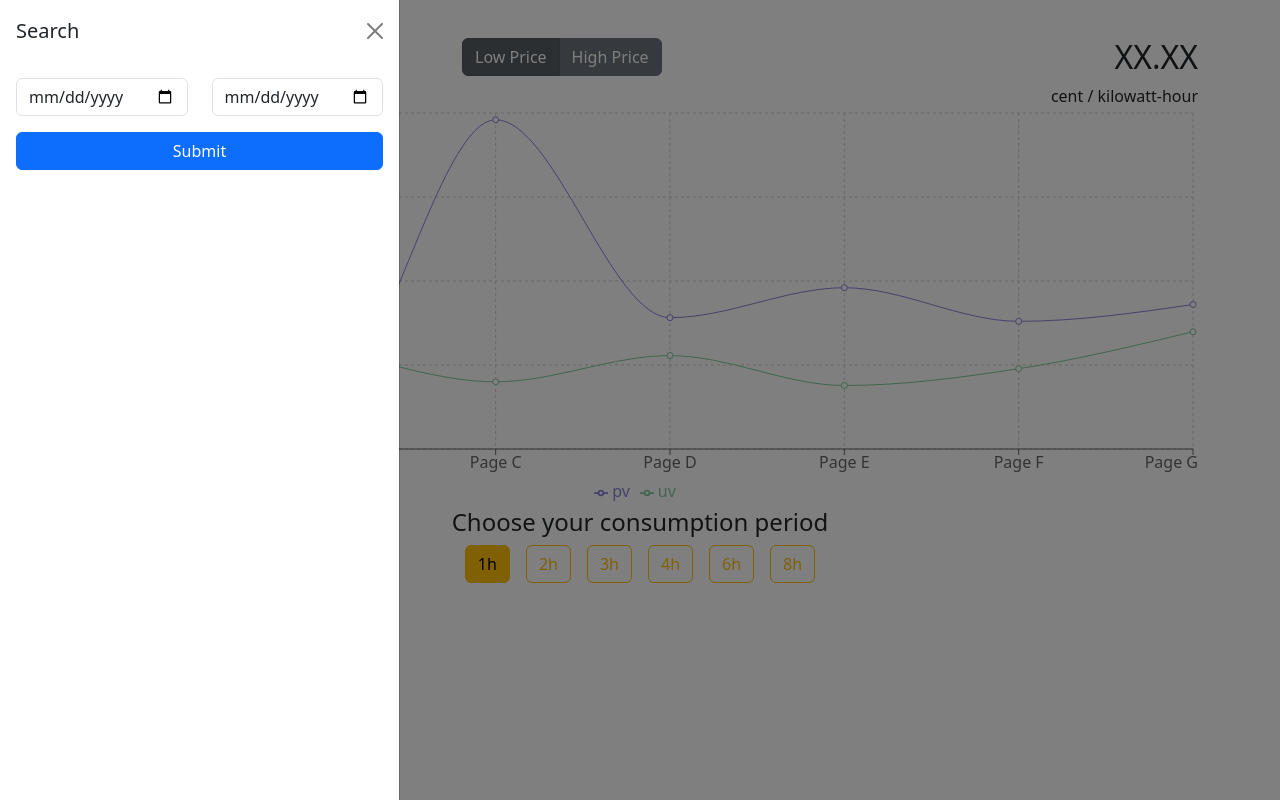
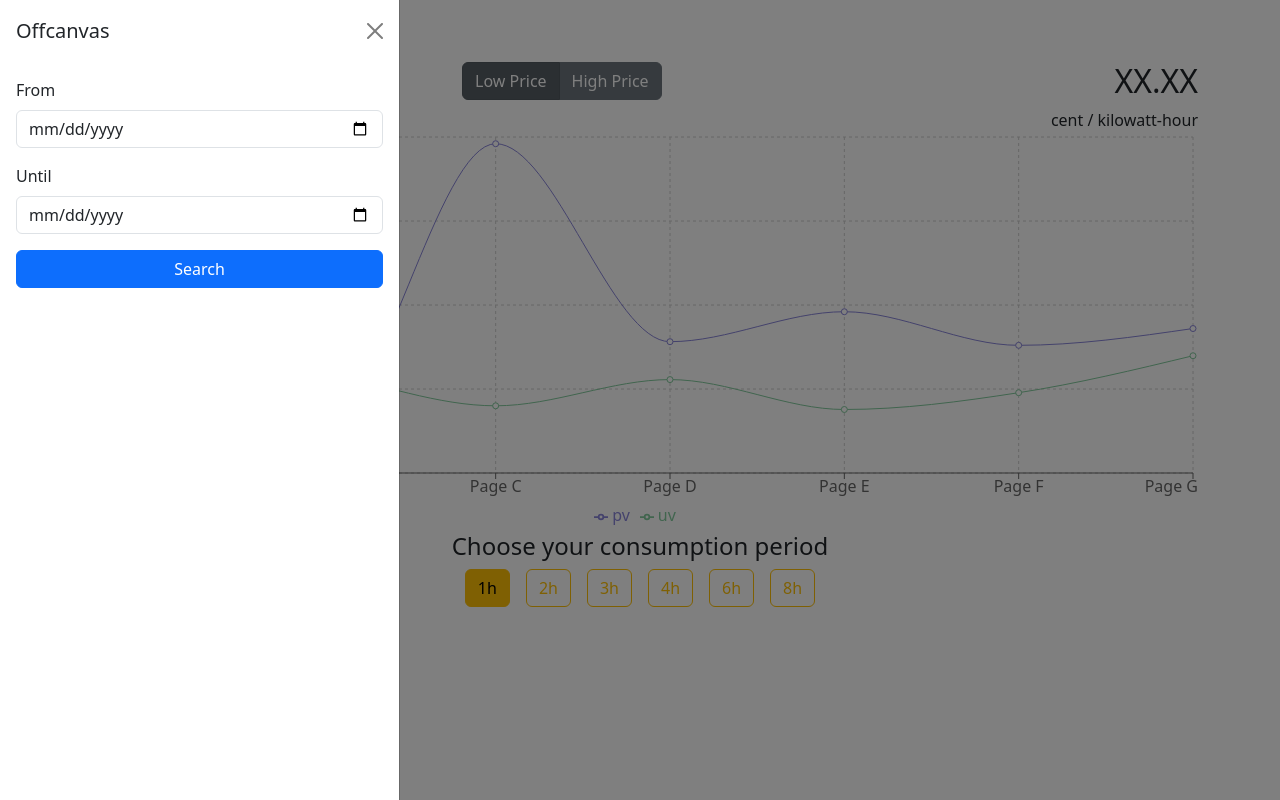
Before and after one commit to ertelicious/elektrikell, a React (Create React App) app: page / in a window 1280 px wide. Both pictures are taken after a click on the button "Search". Built offline with nearby package versions, Linux system fonts and the light colour scheme.

Commit message:
homework in class

```diff
--- a/src/App.js
+++ b/src/App.js
@@ -5,20 +5,26 @@
 import Head, { DEFAULT_ACTIVE_BUTTON } from './Head';
 import Body from './Body';
 import Footer from './Footer';
+import LeftSidebar from './LeftSidebar';
 
 
 function App() {
   const [activePrice, setActivePrice] = useState(DEFAULT_ACTIVE_BUTTON);
   const [activeHour, setActiveHour] = useState();
+  const [showSidebar, setShowSidebar] = useState(false);
+
+  const handleCloseSidebar = () => setShowSidebar(false);
+  const handleOpenSidebar = () => setShowSidebar(true)
 
   return (
     <Container>
-      <Head activePrice={activePrice} setActivePrice={setActivePrice} />
+      <Head activePrice={activePrice} setActivePrice={setActivePrice}  handleOpenSidebar={handleOpenSidebar}/>
       <Body activeHour={activeHour}/>
       <Footer
         activePrice={activePrice}
         activeHour={activeHour}
         setActiveHour={setActiveHour} />
+      <LeftSidebar show={showSidebar} handleClose={handleCloseSidebar} />
     </Container>
   );
 }
--- a/src/Head/Head.jsx
+++ b/src/Head/Head.jsx
@@ -1,25 +1,28 @@
 import Logo from './Logo';
 import Info from './Info';
-import Search from './Search';
+// import Search from './Search';
 import Row from 'react-bootstrap/Row';
 import Col from 'react-bootstrap/Col';
 
 
 function Head(props) {
+
+    const { handleOpenSidebar, ...restProps } = props; //деструкт из проперти то, что нам необходимо
+
     return (
         <>
             <Row>
                 <Col>
                     <Col>
-                        <Logo />
+                        <Logo handleOpenSidebar={handleOpenSidebar} />
                     </Col>
                     <Col>
-                        <Search />
+                        {/* <Search /> */}
                     </Col>
                 </Col>
             </Row>
             <Row>
-                <Info {...props} />
+                <Info {...restProps} />
             </Row>
             <Row>
 
--- a/src/Head/Logo.jsx
+++ b/src/Head/Logo.jsx
@@ -1,8 +1,21 @@
-// import Col from 'react-bootstrap/Col';
+import Col from "react-bootstrap/Col";
+import Button from "react-bootstrap/Button";
 
 
-function Logo () {
-    return (<></>);
+function Logo ({ handleOpenSidebar }) {
+    return (
+        <>
+            <Col>Logo</Col>
+            <Col>
+                <Button
+                    variant="primary"
+                    onClick={handleOpenSidebar}
+                >
+                    Search
+                </Button>
+            </Col>
+        </>
+    );
 }
 
 export default Logo;
--- a/src/Head/Range.jsx
+++ b/src/Head/Range.jsx
@@ -1,37 +1,37 @@
-import Form from 'react-bootstrap/Form';
-import Col from 'react-bootstrap/Col';
-import Row from 'react-bootstrap/Row';
-import Button from 'react-bootstrap/Button';
+// import Form from 'react-bootstrap/Form';
+// import Col from 'react-bootstrap/Col';
+// import Row from 'react-bootstrap/Row';
+// import Button from 'react-bootstrap/Button';
 
 
-function Range() {
-  return (
-    <Form>
-      <Row>
-        <Col>
-          <Form.Control
-            type="date"
-            id="from"
-            name="from"
-          />
-        </Col>
-        <Col>
-          <Form.Control
-            type="date"
-            id="until"
-            name="until"
-          />
-        </Col>
-      </Row>
-      <Row className="mt-3">
-        <div className="d-grid gap-2">
-          <Button variant="primary" type="submit">
-            Submit
-          </Button>
-        </div>
-      </Row>
-    </Form>
-  );
-}
+// function Range() {
+//   return (
+//     <Form>
+//       <Row>
+//         <Col>
+//           <Form.Control
+//             type="date"
+//             id="from"
+//             name="from"
+//           />
+//         </Col>
+//         <Col>
+//           <Form.Control
+//             type="date"
+//             id="until"
+//             name="until"
+//           />
+//         </Col>
+//       </Row>
+//       <Row className="mt-3">
+//         <div className="d-grid gap-2">
+//           <Button variant="primary" type="submit">
+//             Submit
+//           </Button>
+//         </div>
+//       </Row>
+//     </Form>
+//   );
+// }
 
-export default Range;
+// export default Range;
--- a/src/Head/Search.jsx
+++ b/src/Head/Search.jsx
@@ -1,31 +1,31 @@
-import { useState } from 'react';
-import Button from 'react-bootstrap/Button';
-import Offcanvas from 'react-bootstrap/Offcanvas';
-import Range from './Range';
+// import { useState } from 'react';
+// import Button from 'react-bootstrap/Button';
+// import Offcanvas from 'react-bootstrap/Offcanvas';
+// import Range from './Range';
 
 
-function Search() {
-  const [show, setShow] = useState(false);
+// function Search() {
+//   const [show, setShow] = useState(false);
 
-  const handleClose = () => setShow(false);
-  const handleShow = () => setShow(true);
+//   const handleClose = () => setShow(false);
+//   const handleShow = () => setShow(true);
 
-  return (
-    <>
-      <Button variant="primary" onClick={handleShow}>
-        Search
-      </Button>
+//   return (
+//     <>
+//       <Button variant="primary" onClick={handleShow}>
+//         Search
+//       </Button>
 
-      <Offcanvas show={show} onHide={handleClose}>
-        <Offcanvas.Header closeButton>
-          <Offcanvas.Title>Search</Offcanvas.Title>
-        </Offcanvas.Header>
-        <Offcanvas.Body>
-          <Range />
-        </Offcanvas.Body>
-      </Offcanvas>
-    </>
-  );
-}
+//       <Offcanvas show={show} onHide={handleClose}>
+//         <Offcanvas.Header closeButton>
+//           <Offcanvas.Title>Search</Offcanvas.Title>
+//         </Offcanvas.Header>
+//         <Offcanvas.Body>
+//           <Range />
+//         </Offcanvas.Body>
+//       </Offcanvas>
+//     </>
+//   );
+// }
 
-export default Search;
+// export default Search;
--- /dev/null
+++ b/src/LeftSidebar/LeftSidebar.jsx
@@ -0,0 +1,18 @@
+import { Offcanvas } from "react-bootstrap";
+import SearchForm from "./SearchForm";
+
+
+function LeftSidebar({ show, handleClose }) {
+    return (
+        <Offcanvas show={show} onHide={handleClose}>
+            <Offcanvas.Header closeButton>
+                <Offcanvas.Title>Offcanvas</Offcanvas.Title>
+            </Offcanvas.Header>
+            <Offcanvas.Body>
+                <SearchForm />
+            </Offcanvas.Body>
+      </Offcanvas>
+    )
+}
+
+export default LeftSidebar;
--- /dev/null
+++ b/src/LeftSidebar/SearchForm.jsx
@@ -0,0 +1,31 @@
+import Form from "react-bootstrap/Form";
+import Button from "react-bootstrap/Button";
+
+
+function SearchForm() {
+
+    const handleSubmit = (event) => {
+        event.preventDefault();
+        const from = event.target.from.value; // взять из ивента и забрать значение
+        const until = event.target.until.value;
+
+        console.log(from, until);
+    };
+
+  return (
+    <Form onSubmit={handleSubmit}>
+    {/* // onSubmit trigger event, handleSubmit handle event */}
+        <Form.Group className="mb-3">
+            <Form.Label>From</Form.Label>
+            <Form.Control type="date" placeholder="Date from" name="from"/>
+        </Form.Group>
+        <Form.Group className="mb-3">
+            <Form.Label>Until</Form.Label>
+            <Form.Control type="date" placeholder="Date until" name="until"/>
+        </Form.Group>
+        <Button variant="primary" className="w-100" type="submit">Search</Button>
+    </Form>
+  );
+}
+
+export default SearchForm;
--- /dev/null
+++ b/src/LeftSidebar/index.js
@@ -0,0 +1 @@
+export { default } from './LeftSidebar';
```
